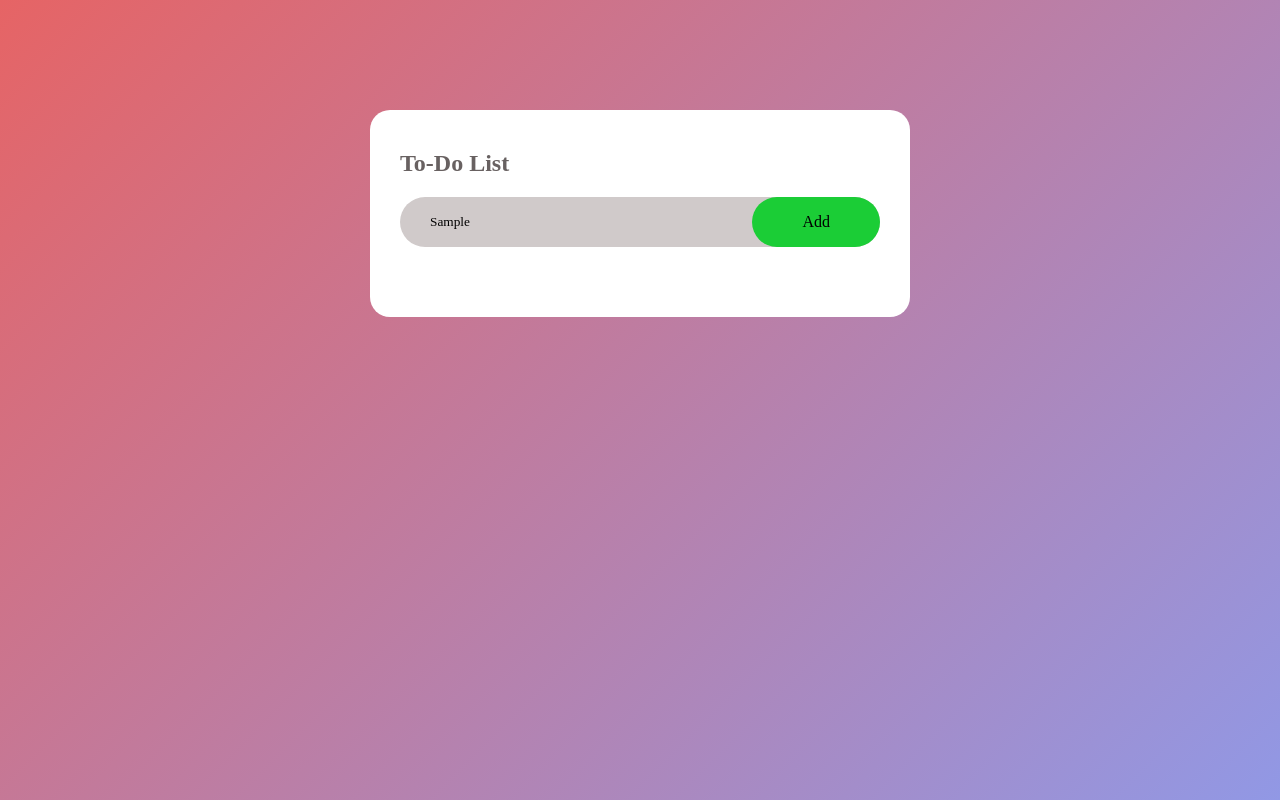
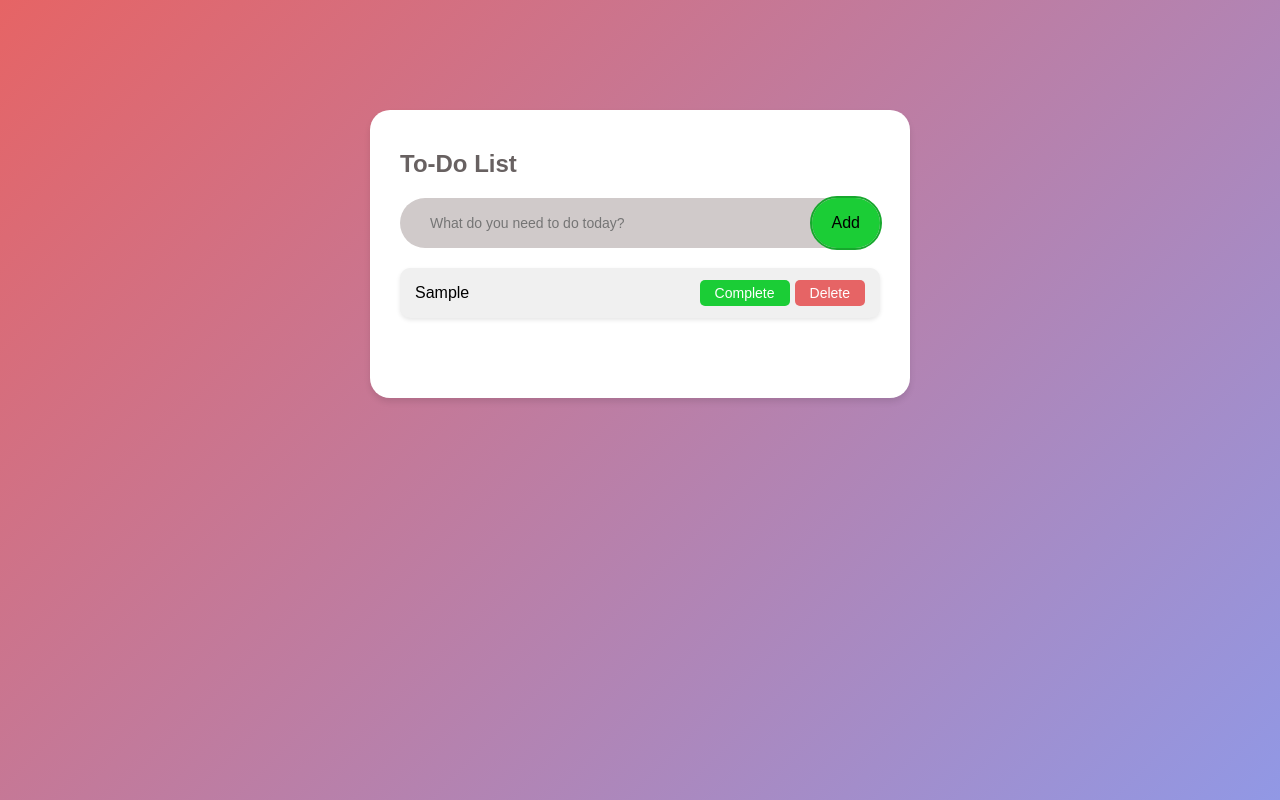
Before and after one commit to KabeendanMurugesu/KandTripleJhackathon, a plain HTML site: page index.html in a window 1280 px wide. Both pictures are taken after typing "Sample" into the empty fields and a click on the button "Add". Drawn offline with Linux system fonts and the light colour scheme.

Commit message:
Updates ontthe Html and CSS after javasCript was added

```diff
--- a/index.html
+++ b/index.html
@@ -7,6 +7,7 @@
     <link rel="stylesheet" href="style.css">
 </head>
 <body>
+
     <div class = "containerToDo">
         <div class="toDoList">
             <h2> To-Do List</h2>
@@ -17,6 +18,7 @@
         </div>
     </div>
 
+    <script src="script.js"></script>
 
 </body>
 </html>
--- a/script.js
+++ b/script.js
@@ -0,0 +1,59 @@
+const inputBox = document.getElementById('inputbox');
+const addButton = document.querySelector('button');
+const toDoListContainer = document.createElement('ul');
+toDoListContainer.className = 'task-list';
+
+document.querySelector('.toDoList').appendChild(toDoListContainer);
+
+const createTaskElement = (taskText) => {
+    const listItem = document.createElement('li');
+    listItem.className = 'task-item';
+
+    const taskDescription = document.createElement('span');
+    taskDescription.textContent = taskText;
+
+    const completeButton = document.createElement('button');
+    completeButton.textContent = 'Complete';
+    completeButton.className = 'complete-btn';
+
+    const deleteButton = document.createElement('button');
+    deleteButton.textContent = 'Delete';
+    deleteButton.className = 'delete-btn';
+
+    completeButton.addEventListener('click', () => {
+        taskDescription.style.textDecoration = 'line-through';
+        taskDescription.style.color = 'gray';
+    });
+
+    deleteButton.addEventListener('click', () => {
+        toDoListContainer.removeChild(listItem);
+    });
+
+    listItem.appendChild(taskDescription);
+    listItem.appendChild(completeButton);
+    listItem.appendChild(deleteButton);
+
+    return listItem;
+};
+
+const addTask = () => {
+    const taskText = inputBox.value.trim();
+
+    if (taskText) {
+        const taskElement = createTaskElement(taskText);
+        toDoListContainer.appendChild(taskElement);
+        inputBox.value = '';
+    } else {
+        alert('Please enter a task!');
+    }
+};
+
+// Add event listener for "Add" button click
+addButton.addEventListener('click', addTask);
+
+// Add event listener for "Enter" key press in the input box
+inputBox.addEventListener('keydown', (event) => {
+    if (event.key === 'Enter') {
+        addTask();
+    }
+});
--- a/style.css
+++ b/style.css
@@ -1,7 +1,7 @@
 * {
     margin: 0;
     padding: 0;
-    font-family: 'Poppins', 'sans-serif';
+    font-family: 'Poppins', sans-serif;
     box-sizing: border-box;
 }
 
@@ -16,43 +16,120 @@
     width: 100%;
     max-width: 540px;
     background: white;
-    margin : 100px auto 20px;
+    margin: 100px auto 20px;
     padding: 40px 30px 70px;
     border-radius: 20px;
+    box-shadow: 0 4px 6px rgba(0, 0, 0, 0.1); /* Adds depth */
 }
 
 .toDoList h2 {
-    color:rgb(104, 97, 97);
+    color: rgb(104, 97, 97);
     display: flex;
     align-items: center;
-    margin-bottom: 20px
+    margin-bottom: 20px;
+    font-size: 24px; /* Increased for better visibility */
 }
 
-.ToDoListRow{
+.ToDoListRow {
     display: flex;
     align-items: center;
     justify-content: space-between;
     background: rgb(208, 202, 202);
     border-radius: 30px;
     padding-left: 20px;
+    gap: 10px; /* Adds spacing between the input and button */
 }
 
-input{
-    flex:1;
+input {
+    flex: 1;
     border: none;
     outline: none;
     background: transparent;
     padding: 10px;
-    font-weight: 14px;
+    font-size: 14px; /* Corrected property */
+    color: #333; /* Ensures text is visible */
 }
 
 button {
     border: none;
     outline: none;
-    padding: 16px 50px;
+    padding: 16px 20px; /* Reduced width for better responsiveness */
     background: #1bcd36;
     color: black;
     font-size: 16px;
     cursor: pointer;
     border-radius: 40px;
+    transition: background-color 0.3s, transform 0.2s; /* Smooth animations */
 }
+
+button:hover {
+    background: #17a82d;
+    transform: scale(1.05); /* Slight zoom on hover */
+}
+
+button:focus {
+    outline: 2px solid #17a82d; /* Accessibility focus outline */
+}
+
+/* Responsive Design for Smaller Screens */
+@media (max-width: 768px) {
+    .toDoList {
+        margin: 50px auto 20px;
+        padding: 20px;
+    }
+
+    button {
+        padding: 14px 15px;
+        font-size: 14px;
+    }
+}
+
+.task-list {
+    list-style: none;
+    padding: 0;
+    margin-top: 20px;
+}
+
+.task-item {
+    display: flex;
+    justify-content: space-between;
+    align-items: center;
+    background: rgb(240, 240, 240);
+    padding: 10px 15px;
+    border-radius: 10px;
+    margin-bottom: 10px;
+    box-shadow: 0 2px 4px rgba(0, 0, 0, 0.1);
+    min-height: 50px; /* Ensure consistent height */
+}
+
+.task-item span {
+    flex: 1; /* Take up the available space */
+    margin-right: 10px; /* Add space between text and buttons */
+}
+
+.complete-btn, .delete-btn {
+    padding: 5px 15px;
+    border: none;
+    border-radius: 5px;
+    cursor: pointer;
+    font-size: 14px;
+    margin-left: 5px; /* Add spacing between buttons */
+}
+
+.complete-btn {
+    background: #1bcd36;
+    color: white;
+}
+
+.delete-btn {
+    background: #e66465;
+    color: white;
+}
+
+.complete-btn:hover {
+    background: #17a82d;
+}
+
+.delete-btn:hover {
+    background: #d35050;
+}
```
Also changed, not shown: ToDoList.html (deleted).
